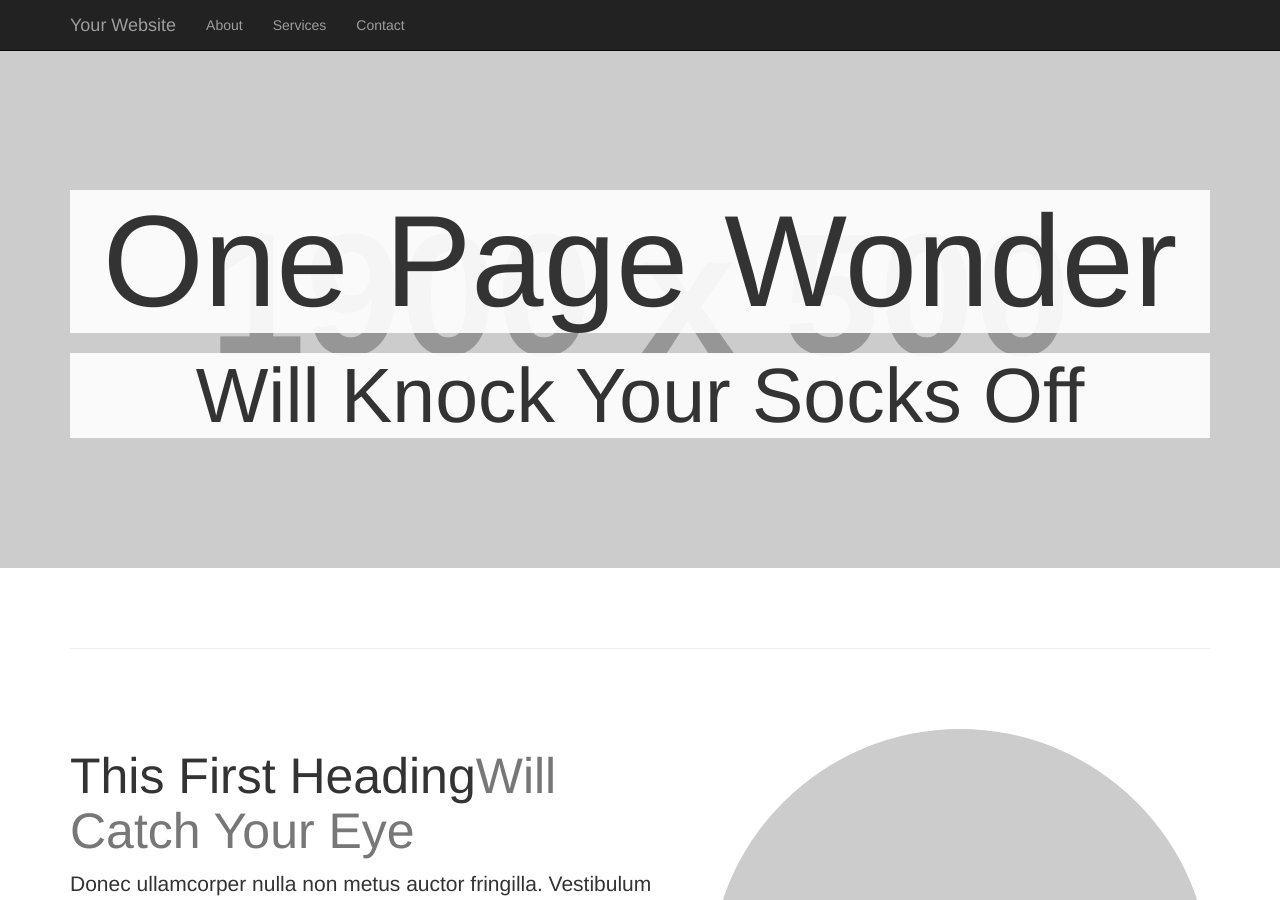
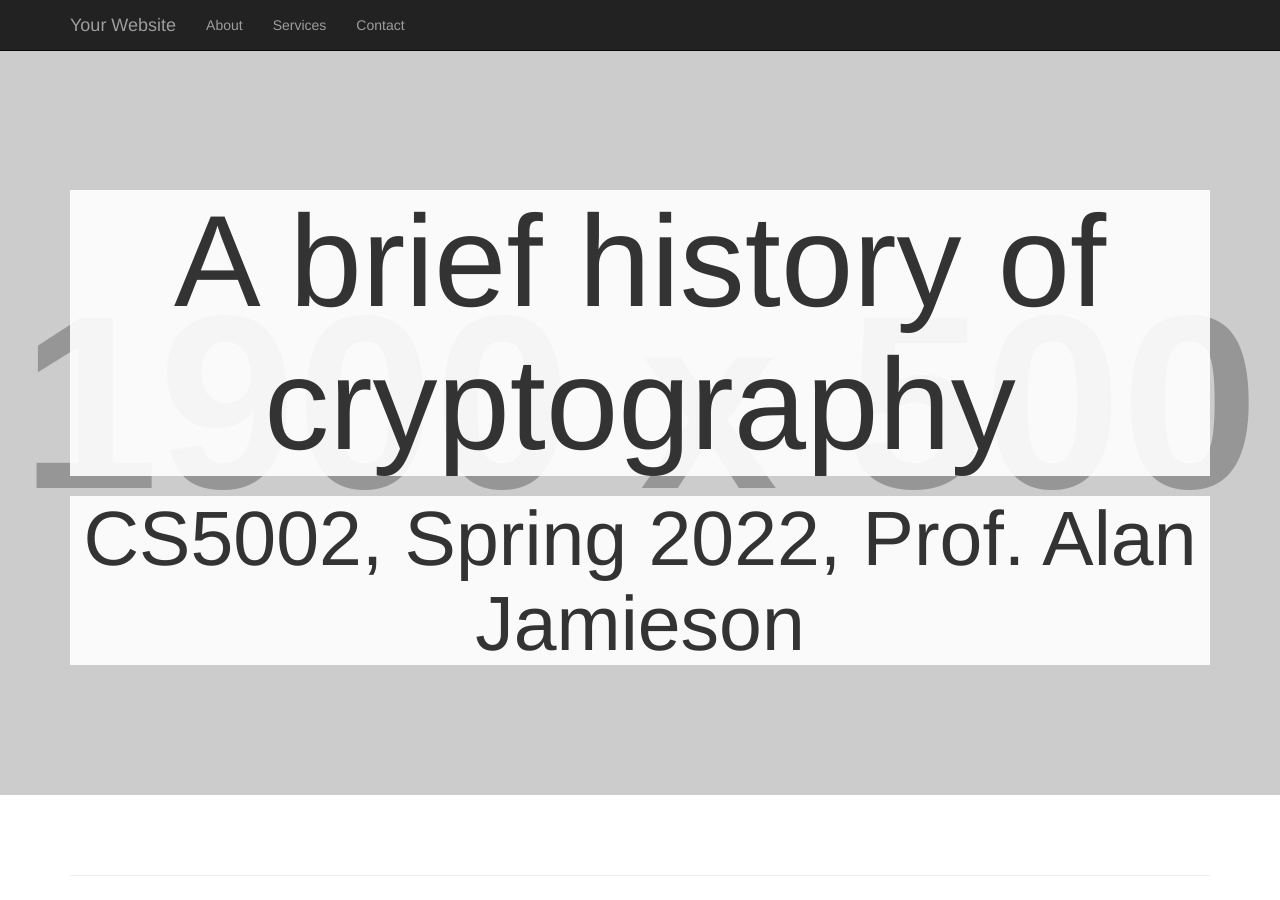
Before and after one commit to darrenfishell/cryptography-project, a Jekyll site: the page built from index.html, in a window 1280 px wide and 900 px high. Built offline with Jekyll 4.4.1, drawn with Linux system fonts in a browser that asks for light colours.

Commit message:
Update index.html
Change header

```diff
--- a/index.html
+++ b/index.html
@@ -1,7 +1,7 @@
 ---
 layout: default
-heading: One Page Wonder
-subheading: Will Knock Your Socks Off
+heading: A brief history of cryptography
+subheading: CS5002, Spring 2022, Prof. Alan Jamieson
 ---
 
 {% include header.html %}
```
